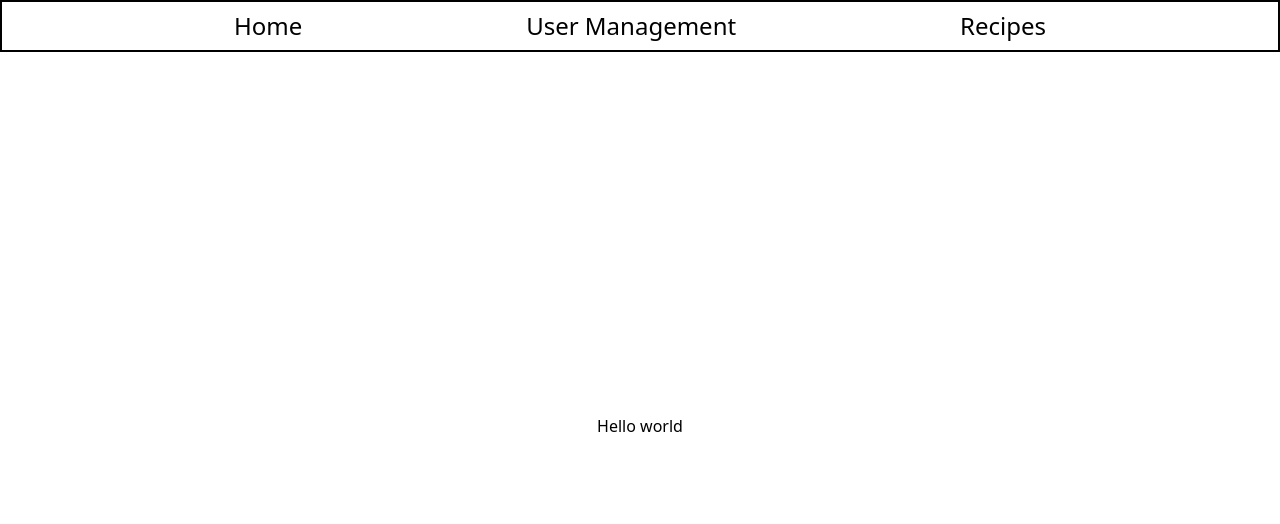
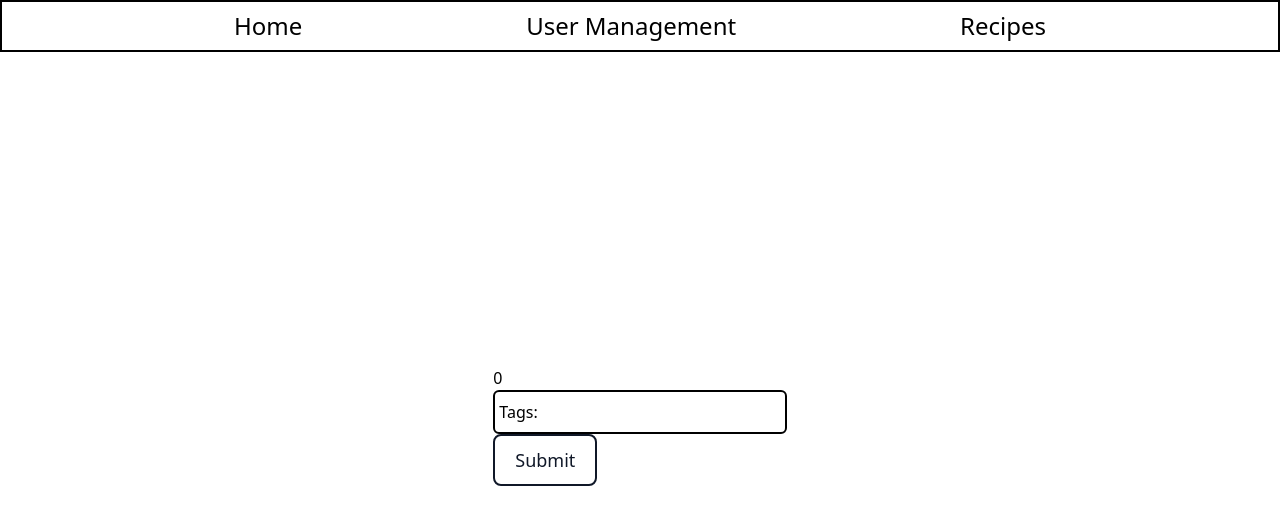
Before and after one commit to lastvoidtemplar/react-project, a React (Vite) app: page / in a window 1280 px wide. Shown: the top 524 px of the page. Built offline with nearby package versions, Linux system fonts and the light colour scheme.

Commit message:
add recipes crud

```diff
--- a/src/components/Home.tsx
+++ b/src/components/Home.tsx
@@ -1,7 +1,27 @@
-function Home(){
-    console.log("Hello");
+import React from "react";
+import InputList from "./InputList";
+import Button from "./Button";
 
-    return <p>Hello world</p>
+function Home() {
+  const [count, setCount] = React.useState(0);
+  const [tags, setTags] = React.useState<string[]>([]);
+
+  const onSubmit = React.useCallback((e:React.FormEvent) => {
+    e.preventDefault()
+    setCount((c) => c + 1);
+  }, []);
+
+  return (
+    <div>
+      <h1>{count}</h1>
+      <InputList
+        tags={tags}
+        setTags={setTags}
+        labelText="Tags:"
+      />
+      <Button onClick={onSubmit}>Submit</Button>
+    </div>
+  );
 }
 
-export default Home
+export default Home;
--- a/src/components/InputList.tsx
+++ b/src/components/InputList.tsx
@@ -1,44 +1,42 @@
 import { X } from "lucide-react";
-import React, { type FormEvent } from "react";
+import React from "react";
 
 type InputListProps = {
-  initialTags: string[]
-  onChange?: (e: string[]) => void;
-  labelText?: string
-  disabled?: boolean
+  tags: string[];
+  setTags: React.Dispatch<React.SetStateAction<string[]>>;
+  labelText?: string;
+  disabled?: boolean;
 };
 
-function InputList({initialTags, onChange,labelText, disabled }: InputListProps) {
-  const [tags, setTags] = React.useState<string[]>(initialTags);
+function InputList({ tags, setTags, labelText, disabled }: InputListProps) {
   const inputRef = React.useRef<HTMLInputElement>(null);
 
-  React.useLayoutEffect(()=>{
-    setTags(initialTags)
-  }, [initialTags])
+  const addTag = React.useCallback(
+    () => {
+      if (inputRef.current) {
+        const newTag = inputRef.current.value.trim();
+        if (newTag && !tags.includes(newTag)) {
+          setTags((oldTags) => [...oldTags, newTag]);
+        }
+        inputRef.current.value = "";
+      }
+    },
+    [tags, setTags]
+  );
 
-  React.useEffect(() => {
-    if (onChange) {
-      onChange(tags);
+  const OnDelete = React.useCallback((ind:number) => {
+    setTags(oldTags=>oldTags.filter((_, i)=>i!==ind))
+  },[setTags])
+
+  const onKeyDown = React.useCallback(((e: React.KeyboardEvent<HTMLInputElement>)=>{
+    if (e.key === "Enter"){
+      addTag()
     }
-  // eslint-disable-next-line react-hooks/exhaustive-deps
-  }, [onChange, tags.length]);
-
-  const addTag = React.useCallback((e: FormEvent) => {
-    e.preventDefault();
-    if (inputRef.current) {
-      const newTag = inputRef.current.value.trim();
-      if (newTag && !tags.includes(newTag)) {
-        setTags((tags) => {
-          return [...tags, newTag];
-        });
-      }
-      inputRef.current.value = "";
-    }
-  }, [tags]);
+  }),[addTag])
 
   return (
     <div className="basis-2/5 flex flex-wrap items-center gap-1 p-1 border-2 rounded-md">
-      <label>{labelText} </label>
+      <label>{labelText}</label>
       {tags.map((tag, ind) => (
         <div
           key={ind}
@@ -48,16 +46,18 @@ function InputList({initialTags, onChange,labelText, disabled }: InputListProps)
           <button
             className="cursor-pointer"
             onClick={() => {
-              setTags((tags) => tags.filter((t) => t !== tag));
+              OnDelete(ind)
             }}
           >
             <X size={15} />
           </button>
         </div>
       ))}
-      {(!disabled)&&<form onSubmit={addTag}>
-        <input type="text" ref={inputRef} className="p-1" />
-      </form>}
+      {!disabled && (
+        <div>
+          <input type="text" ref={inputRef} className="p-1" onKeyDown={onKeyDown} />
+        </div>
+      )}
     </div>
   );
 }
--- a/src/components/RecipeForm.tsx
+++ b/src/components/RecipeForm.tsx
@@ -10,17 +10,17 @@ import { API_URL } from "../common/api";
 type RecipeFormProps = {
   recipe?: Recipe;
   callback?: () => void;
-  userId: string;
+  userId?: string;
   disabled: boolean;
 };
 
-function RecipeForm({ recipe, callback, userId }: RecipeFormProps) {
+function RecipeForm({ recipe, callback, userId , disabled}: RecipeFormProps) {
   return (
     <>
       {recipe === undefined ? (
-        <CreateRecipeForm callback={callback} userId={userId}/>
+        <CreateRecipeForm callback={callback} userId={userId} />
       ) : (
-        <div>World</div>
+        <EditRecipeForm callback={callback} recipe={recipe} disabled={disabled}/>
       )}
     </>
   );
@@ -28,7 +28,7 @@ function RecipeForm({ recipe, callback, userId }: RecipeFormProps) {
 
 type CreateRecipeFormProps = {
   callback?: () => void;
-  userId: string;
+  userId?: string;
 };
 
 function CreateRecipeForm({ callback, userId }: CreateRecipeFormProps) {
@@ -59,8 +59,8 @@ function CreateRecipeForm({ callback, userId }: CreateRecipeFormProps) {
       longDescriptionRef.current.value = "";
     }
 
-    setProducts([])
-    setTags([])
+    setProducts([]);
+    setTags([]);
     setErrors([]);
   }, []);
 
@@ -70,7 +70,7 @@ function CreateRecipeForm({ callback, userId }: CreateRecipeFormProps) {
 
       const newRecipe: Recipe = {
         id: nanoid(24),
-        user_id: userId,
+        user_id: userId!,
         name: nameRef.current?.value || "",
         short_description: shortDescriptionRef.current?.value || "",
         cook_time: parseFloat(cookTimeRef.current?.value || "0"),
@@ -104,7 +104,7 @@ function CreateRecipeForm({ callback, userId }: CreateRecipeFormProps) {
         return;
       }
 
-      clearInputs()
+      clearInputs();
 
       if (callback) {
         callback();
@@ -113,8 +113,12 @@ function CreateRecipeForm({ callback, userId }: CreateRecipeFormProps) {
     [userId, products, tags, callback, clearInputs]
   );
 
+  if (!userId) {
+    return <div></div>;
+  }
+
   return (
-    <div className="flex flex-col gap-2 min-w-[50rem] p-4" onSubmit={onSubmit}>
+    <div className="flex flex-col gap-2 min-w-[50rem] p-4">
       <h1 className="text-2xl text-center">Recipe form</h1>
       <Input inputType="text" labelText="Name" ref={nameRef} />
       <TextArea labelText="Short Description" ref={shortDescriptionRef} />
@@ -125,22 +129,174 @@ function CreateRecipeForm({ callback, userId }: CreateRecipeFormProps) {
       />
       <Input inputType="url" labelText="Picture Url" ref={pictureRef} />
       <TextArea labelText="Long Description" ref={longDescriptionRef} />
-      <InputList
-        initialTags={products}
-        onChange={(inp) => setProducts(inp)}
-        labelText="Products: "
-      />
-      <InputList
-        initialTags={tags}
-        onChange={(inp) => setTags(inp)}
-        labelText="Tags: "
-      />
+      <InputList tags={products} setTags={setProducts} labelText="Products: " />
+      <InputList tags={tags} setTags={setTags} labelText="Tags: " />
       <ul className="text-red-600">
         {errors.map((err, ind) => {
           return <li key={ind}>{err}</li>;
         })}
       </ul>
-      <Button>Create a User</Button>
+      <Button onClick={onSubmit}>Create a Recipe</Button>
+    </div>
+  );
+}
+
+type EditRecipeFormProps = {
+  recipe: Recipe;
+  callback?: () => void;
+  disabled: boolean;
+};
+
+function EditRecipeForm({ recipe, callback, disabled }: EditRecipeFormProps) {
+  const idRef = React.useRef<HTMLInputElement>(null);
+  const userIdRef = React.useRef<HTMLInputElement>(null);
+  const nameRef = React.useRef<HTMLInputElement>(null);
+  const shortDescriptionRef = React.useRef<HTMLTextAreaElement>(null);
+  const cookTimeRef = React.useRef<HTMLInputElement>(null);
+  const pictureRef = React.useRef<HTMLInputElement>(null);
+  const longDescriptionRef = React.useRef<HTMLTextAreaElement>(null);
+  const createdByRef = React.useRef<HTMLInputElement>(null);
+  const updateByRef = React.useRef<HTMLInputElement>(null);
+
+  const [products, setProducts] = React.useState<string[]>([]);
+  const [tags, setTags] = React.useState<string[]>([]);
+  const [errors, setErrors] = React.useState<string[]>([]);
+
+  React.useLayoutEffect(() => {
+    if (idRef.current) {
+      idRef.current.value = recipe.id;
+    }
+    if (userIdRef.current) {
+      userIdRef.current.value = recipe.user_id;
+    }
+    if (nameRef.current) {
+      nameRef.current.value = recipe.name;
+    }
+    if (shortDescriptionRef.current) {
+      shortDescriptionRef.current.value = recipe.short_description;
+    }
+    if (cookTimeRef.current) {
+      cookTimeRef.current.value = recipe.cook_time.toString();
+    }
+    if (pictureRef.current) {
+      pictureRef.current.value = recipe.picture;
+    }
+    if (longDescriptionRef.current) {
+      longDescriptionRef.current.value = recipe.long_description;
+    }
+    if (createdByRef.current) {
+      createdByRef.current.value = recipe.created_at;
+    }
+    if (updateByRef.current) {
+      updateByRef.current.value = recipe.updated_at;
+    }
+    setProducts(recipe.products);
+    setTags(recipe.tags);
+    setErrors([]);
+  }, [recipe]);
+
+  const onSubmit = React.useCallback(
+    async (e: FormEvent) => {
+      e.preventDefault();
+
+      const newRecipe: Recipe = {
+        id: idRef.current?.value || "",
+        user_id: userIdRef.current?.value || "",
+        name: nameRef.current?.value || "",
+        short_description: shortDescriptionRef.current?.value || "",
+        cook_time: parseFloat(cookTimeRef.current?.value || "0"),
+        products: products,
+        picture: pictureRef.current?.value || "",
+        long_description: longDescriptionRef.current?.value || "",
+        tags: tags,
+        created_at: createdByRef.current?.value || "",
+        updated_at: new Date().toISOString().split("T")[0],
+      };
+
+      const errors = validateRecipe(newRecipe);
+      if (errors.length !== 0) {
+        setErrors(errors);
+        return;
+      }
+
+      const url = new URL(`/recipes/${recipe.id}`, API_URL);
+      try {
+        const resp = await fetch(url, {
+          method: "put",
+          body: JSON.stringify(newRecipe),
+        });
+        if (!resp.ok) {
+          setErrors(["Error while posting"]);
+          return;
+        }
+      } catch (error) {
+        console.log(error);
+        setErrors(["Error while posting"]);
+        return;
+      }
+
+      if (callback) {
+        callback();
+      }
+    },
+    [recipe, callback, products, tags]
+  );
+
+  return (
+    <div className="flex flex-col gap-2 min-w-96 p-4">
+      <h1 className="text-2xl text-center">Edit User Form</h1>
+      <Input inputType="text" labelText="Id" ref={idRef} disabled />
+      <Input inputType="text" labelText="User Id" ref={userIdRef} disabled />
+      <Input
+        inputType="text"
+        labelText="Name"
+        ref={nameRef}
+        disabled={disabled}
+      />
+      <TextArea
+        labelText="Short Description"
+        ref={shortDescriptionRef}
+        disabled={disabled}
+      />
+      <Input
+        inputType="number"
+        labelText="Cook Time In Minutes"
+        ref={cookTimeRef}
+        disabled={disabled}
+      />
+      <Input
+        inputType="url"
+        labelText="Picture Url"
+        ref={pictureRef}
+        disabled={disabled}
+      />
+      <TextArea
+        labelText="Long Description"
+        ref={longDescriptionRef}
+        disabled={disabled}
+      />
+      <InputList tags={products} setTags={setProducts} labelText="Products: " />
+      <InputList tags={tags} setTags={setTags} labelText="Tags: " />
+      <div className="flex gap-2">
+        <Input
+          inputType="text"
+          labelText="Created at: "
+          ref={createdByRef}
+          disabled
+        />
+        <Input
+          inputType="text"
+          labelText="Updated at: "
+          ref={updateByRef}
+          disabled
+        />
+      </div>
+      <ul>
+        {errors.map((err, ind) => {
+          return <li key={ind}>{err}</li>;
+        })}
+      </ul>
+      <Button onClick={onSubmit}>Edit the Recipe</Button>
     </div>
   );
 }
--- a/src/components/RecipesView.tsx
+++ b/src/components/RecipesView.tsx
@@ -90,7 +90,7 @@ function RecipesView() {
             refetchRecipes();
             dialogRef.current?.close();
           }}
-          userId={authUser!.id}
+          userId={authUser?.id}
           disabled={!!recipe && authUser?.id !== recipe?.user_id}
         />
       </dialog>
```
